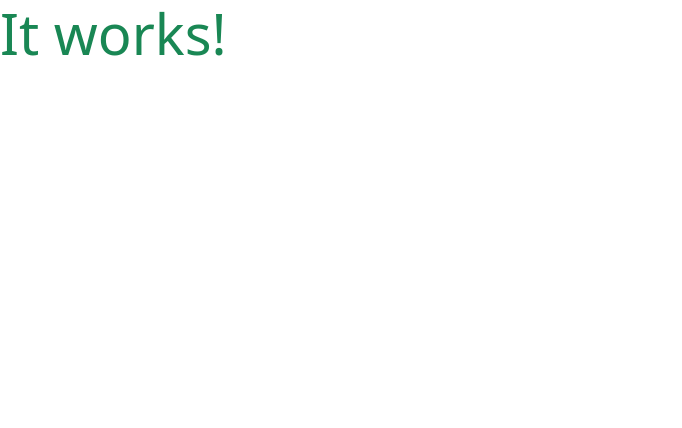
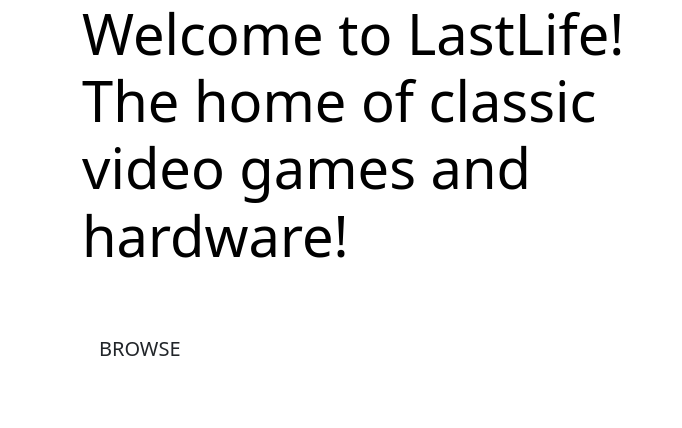
Before and after one commit to JMuckian94/MSP4_LastLife, a Django app: page / in a window 1280 px wide. Shown: the top 428 px of the page, without its empty margins (0-682 px from the left). Run offline with Django 3.2, Linux system fonts and the light colour scheme.

Commit message:
Created basic structure for index.html

```diff
--- a/home/templates/home/index.html
+++ b/home/templates/home/index.html
@@ -2,5 +2,18 @@
 {% load static %}
 
 {% block content %}
-<h1 class="display-4 text-success">It works!</h1>
+<div class="container h-100">
+    <div class="row h-100">
+        <div class="col-7 col-md-6 my-auto">
+            <h1 class="display-4 logo-font text-black">
+                Welcome to LastLife! The home of classic video games and hardware!
+            </h1>
+            <div class="my-5">
+                <h4>
+                    <a href="" class="browse-button btn btn-lg rounded-0 text-uppercase py-3">Browse</a>
+                </h4>
+            </div>
+        </div>
+    </div>
+</div>
 {% endblock %}
```
